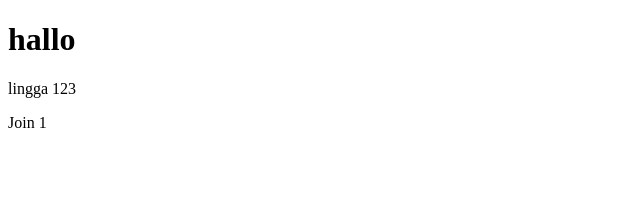
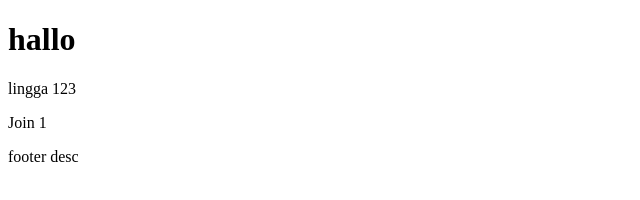
Before and after one commit to linggagit/belajar-git-fwd-2, a plain HTML site: page index.html in a window 1280 px wide. Shown: the full height of the page, 0-640 px from the left. Drawn offline with Linux system fonts and the light colour scheme.

Commit message:
feat/master/add-footer-desc

```diff
--- a/index.html
+++ b/index.html
@@ -9,5 +9,6 @@
     <h1>hallo</h1>
     <p>lingga 123</p>
     <p>Join 1</p>
+    <p>footer desc</p>
 </body>
 </html>
```
